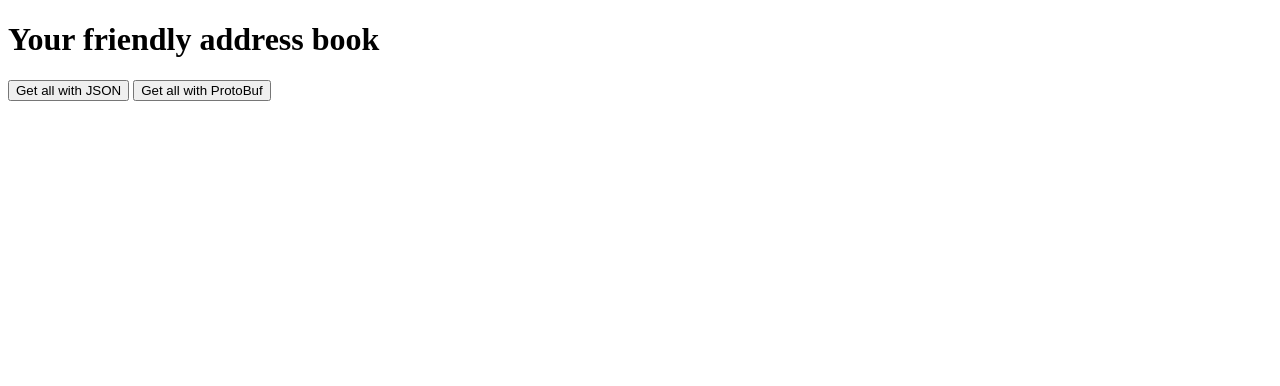
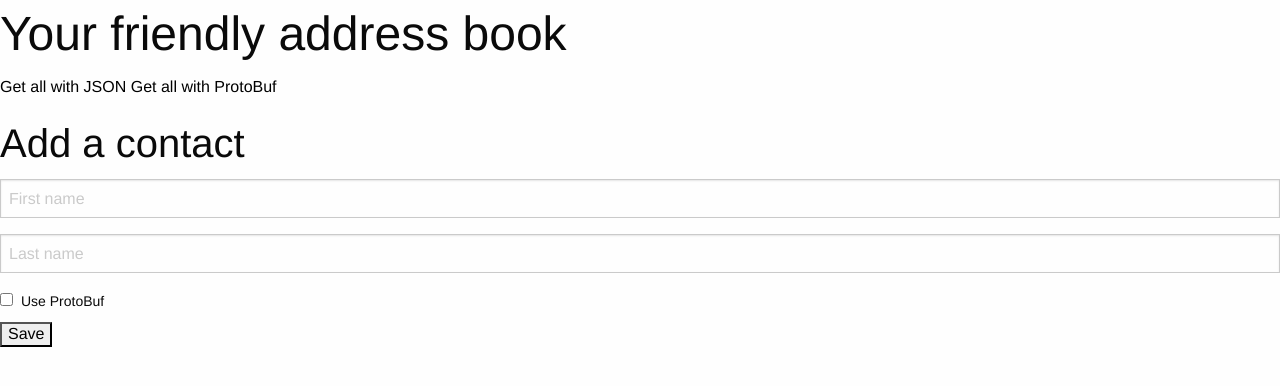
Before and after one commit to WeAreWizards/protojson, a Flask app: page / in a window 1280 px wide. Shown: the top 386 px of the page. Run offline with Flask 2, Linux system fonts and the light colour scheme; some libraries are stand-ins or nearby versions.

Commit message:
Start adding saving of contacts

```diff
--- a/app.py
+++ b/app.py
@@ -9,29 +9,6 @@ import data
 
 app = Flask(__name__)
 Compress(app)
-
-# @app.route('/api/search-by-name.json', methods=['GET'])
-# def json_search_by_name():
-#     name = flask.request.args.get('name')
-#     result = []
-
-#     for x in GLOBAL.book_dict.get('contacts', []):
-#         if name in x['address']['first_name'] or name in x['address']['last_name']:
-#             result.append(x)
-
-#     return json.dumps(result)
-
-
-# @app.route('/api/search-by-name.pb', methods=['GET'])
-# def pb_search_by_name():
-#     name = flask.request.args.get('name')
-#     result = addressbook_pb2.SearchResult()
-
-#     for x in GLOBAL.book_pb.contacts:
-#         if name in x.address.first_name or name in x.address.last_name:
-#             result.contacts.extend([x])
-
-#     return result.SerializeToString()
 
 
 @app.route('/', methods=['GET'])
@@ -47,7 +24,19 @@ def contacts():
             return json.dumps(data.contacts)
         return data.get_protobuf_data().SerializeToString()
 
+    # POST branch
+    if wants_json:
+        data.contacts.append(request.get_json())
+        return json.dumps(data.contacts)
 
+    # Won't persist protobuf ones, just to see how that works
+    #import ipdb; ipdb.set_trace()
+    # address_book = data.get_protobuf_data()
+    # address_book.append(
+    #     addressbook_pb2.Contact(request.get_json()
+    #     )
+    # )
+    return data.get_protobuf_data().SerializeToString()
 
 if __name__ == '__main__':
     app.run(debug=True)
--- a/static/main.js
+++ b/static/main.js
@@ -7,15 +7,20 @@ protojson.config(['$interpolateProvider', function($interpolateProvider) {
 
 
 var ProtoBuf = dcodeIO.ProtoBuf;
-var AddressBook;
+var AddressBook, Contact;
 
 ProtoBuf.loadProtoFile("/static/addressbook.proto", function(err, builder) {
   AddressBook = builder.build("AddressBook");
+  Contact = builder.build("Contact");
 });
 
 protojson.controller('AddressBookCtrl', function($scope, $http) {
   $scope.contacts = [];
-
+  $scope.newContact = {
+    firstName: "",
+    lastName: ""
+  };
+  $scope.useProtobuf = false;
   $scope.getContacts = function() {
     $scope.contacts = [];
     var req = {
@@ -48,7 +53,46 @@ protojson.controller('AddressBookCtrl', function($scope, $http) {
     xhr.send(null);
   };
 
+  var saveJSON = function(contact) {
+    var req = {
+      method: 'POST',
+      url: '/api/contacts',
+      data: {
+        first_name: contact.firstName,
+        last_name: contact.lastName
+      },
+       headers: {
+         'Accept': 'application/json'
+       }
+    };
+    $http(req).success(function(data) {
+      $scope.contacts = data;
+    });
+  };
+
+  var saveProtobuf = function(contact) {
+    var contact = new Contact({
+      first_name: contact['firstName'],
+      last_name: contact['lastName'],
+    });
+    var req = {
+      method: 'POST',
+      url: '/api/contacts',
+      data: contact.toArrayBuffer()
+    };
+    $http(req).success(function(data) {
+      console.log(data);
+    });
+  };
+
+  $scope.saveContact = function() {
+    if ($scope.useProtobuf) {
+      saveProtobuf($scope.newContact);
+    } else {
+      saveJSON($scope.newContact);
+    }
+  };
+
   // Init page with json data
-  //$scope.getContactsProtobuf();
   $scope.getContacts();
 });
--- a/templates/home.html
+++ b/templates/home.html
@@ -3,19 +3,29 @@
 <html lang="en" ng-app="protojson">
 <head>
   <meta charset="utf-8">
-
   <title>Protojson</title>
+  <link rel="stylesheet" type="text/css" href="https://cdnjs.cloudflare.com/ajax/libs/foundation/5.5.2/css/foundation.css">
 </head>
 
 <body ng-controller="AddressBookCtrl">
   <h1>Your friendly address book</h1>
   <button ng-click="getContacts()">Get all with JSON</button>
   <button ng-click="getContactsProtobuf()">Get all with ProtoBuf</button>
+
   <ul>
     <li ng-repeat="contact in contacts track by $index">
     {[ contact.first_name ]} {[ contact.last_name ]}
     </li>
   </ul>
+
+  <form novalidate ng-submit="saveContact()">
+    <h2>Add a contact</h2>
+    <input type="text" ng-model="newContact.firstName" required placeholder="First name" />
+    <input type="text" ng-model="newContact.lastName" required placeholder="Last name" />
+    <input id="checkbox1" type="checkbox" ng-model="useProtobuf"><label for="checkbox1">Use ProtoBuf</label>
+    <br>
+    <input type="submit" value="Save" />
+  </form>
   <script src="static/ByteBufferAB.min.js"></script>
   <script src="static/ProtoBuf.js"></script>
   <script src="https://cdnjs.cloudflare.com/ajax/libs/angular.js/1.3.15/angular.js"></script>
```
